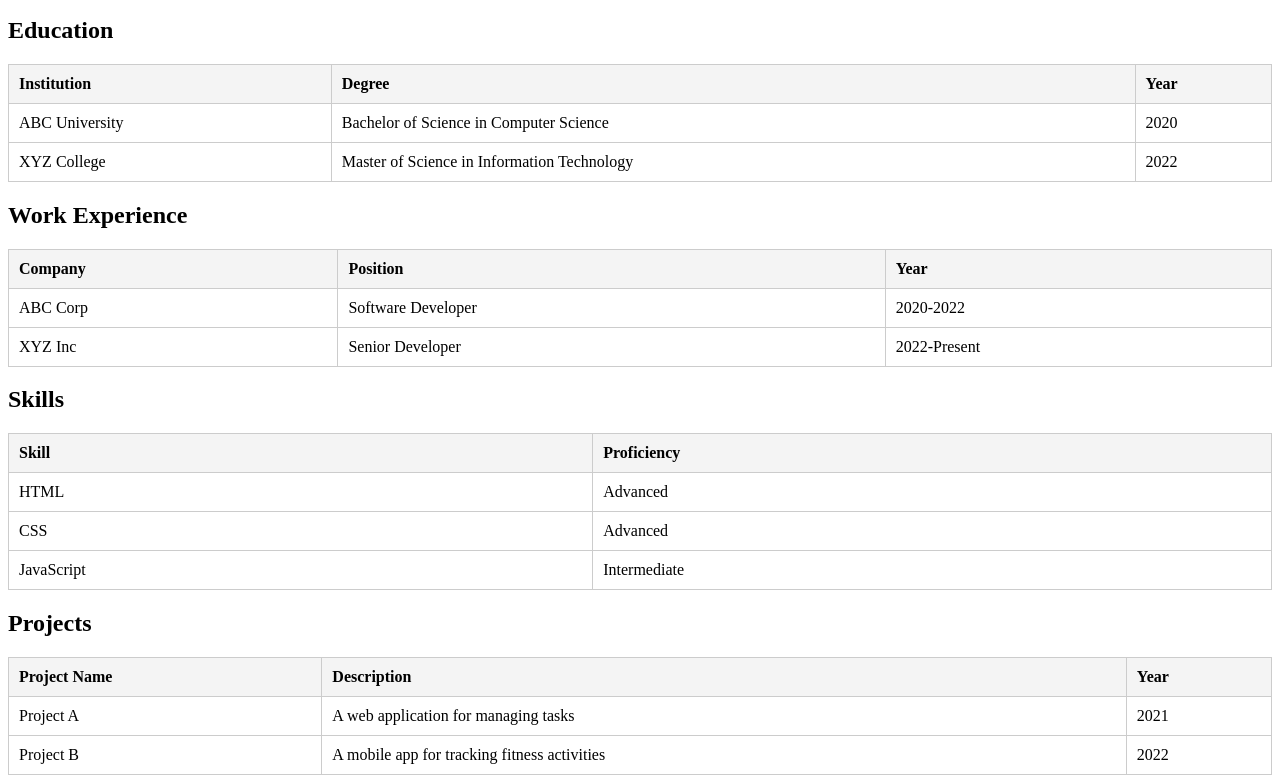
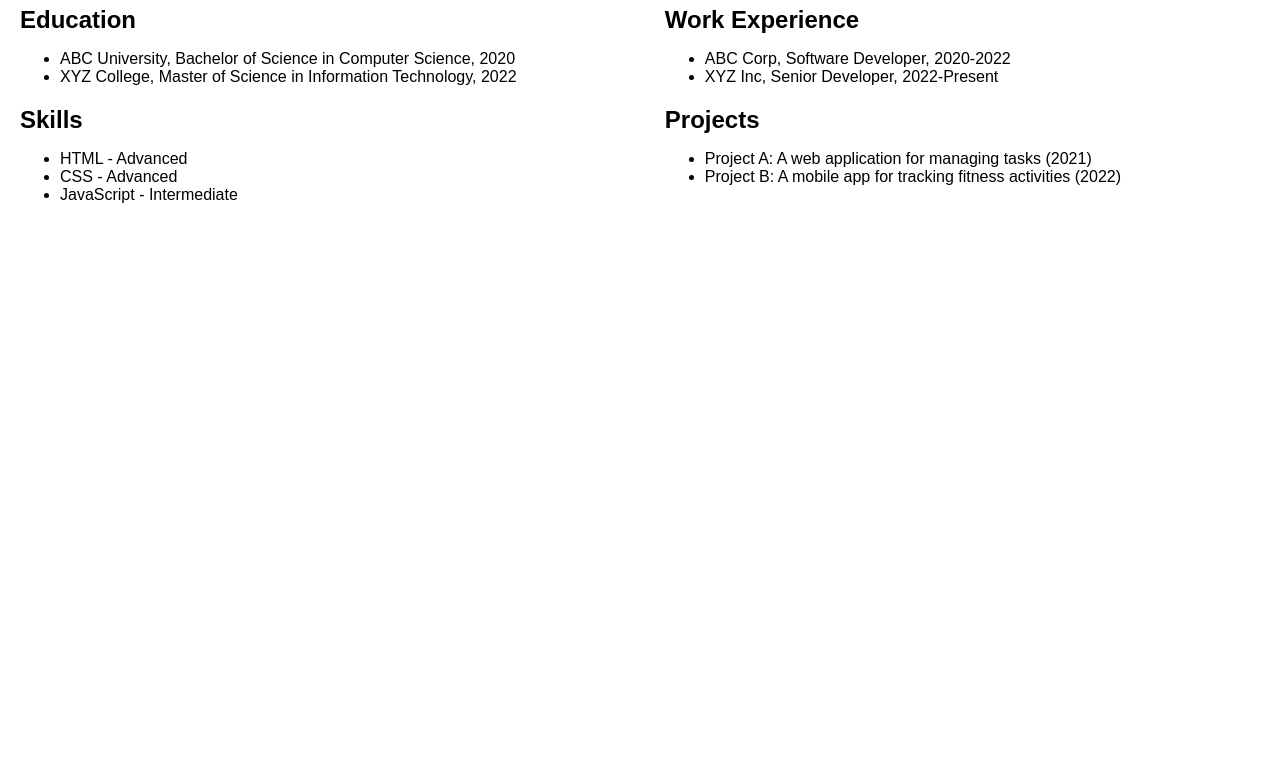
Before and after one commit to mudunuri-lakshmi-harika/mudunuri-lakshmi-harika.github.io, a plain HTML site: page resume1.html in a window 1280 px wide. Shown: the part 101-884 px from the top of the page. After the commit the page ends 800 px from the top, so only its background shows below. Drawn offline with Linux system fonts and the light colour scheme.

Commit message:
resume1.html

```diff
--- a/resume1.html
+++ b/resume1.html
@@ -3,19 +3,26 @@
 <head>
     <meta charset="UTF-8">
     <meta name="viewport" content="width=device-width, initial-scale=1.0">
-    <title>Resume Example</title>
+    <title>Side-by-Side Resume Example</title>
     <style>
-        table {
-            width: 100%;
-            border-collapse: collapse;
+        body {
+            font-family: Arial, sans-serif;
+            margin: 0;
+            padding: 20px;
         }
-        th, td {
-            padding: 10px;
-            border: 1px solid #ccc;
-            text-align: left;
+        .container {
+            display: flex;
+            justify-content: space-between;
         }
-        th {
-            background-color: #f4f4f4;
+        .left, .right {
+            width: 48%;
+            box-sizing: border-box;
+        }
+        h1, h2 {
+            margin: 0 0 10px;
+        }
+        .section {
+            margin-bottom: 20px;
         }
     </style>
 </head>
@@ -23,81 +30,40 @@
     <h1>Your Name</h1>
     <p>Email: your.email@example.com | Phone: +91-12345-67890</p>
 
-    <h2>Education</h2>
-    <table>
-        <tr>
-            <th>Institution</th>
-            <th>Degree</th>
-            <th>Year</th>
-        </tr>
-        <tr>
-            <td>ABC University</td>
-            <td>Bachelor of Science in Computer Science</td>
-            <td>2020</td>
-        </tr>
-        <tr>
-            <td>XYZ College</td>
-            <td>Master of Science in Information Technology</td>
-            <td>2022</td>
-        </tr>
-    </table>
-
-    <h2>Work Experience</h2>
-    <table>
-        <tr>
-            <th>Company</th>
-            <th>Position</th>
-            <th>Year</th>
-        </tr>
-        <tr>
-            <td>ABC Corp</td>
-            <td>Software Developer</td>
-            <td>2020-2022</td>
-        </tr>
-        <tr>
-            <td>XYZ Inc</td>
-            <td>Senior Developer</td>
-            <td>2022-Present</td>
-        </tr>
-    </table>
-
-    <h2>Skills</h2>
-    <table>
-        <tr>
-            <th>Skill</th>
-            <th>Proficiency</th>
-        </tr>
-        <tr>
-            <td>HTML</td>
-            <td>Advanced</td>
-        </tr>
-        <tr>
-            <td>CSS</td>
-            <td>Advanced</td>
-        </tr>
-        <tr>
-            <td>JavaScript</td>
-            <td>Intermediate</td>
-        </tr>
-    </table>
-
-    <h2>Projects</h2>
-    <table>
-        <tr>
-            <th>Project Name</th>
-            <th>Description</th>
-            <th>Year</th>
-        </tr>
-        <tr>
-            <td>Project A</td>
-            <td>A web application for managing tasks</td>
-            <td>2021</td>
-        </tr>
-        <tr>
-            <td>Project B</td>
-            <td>A mobile app for tracking fitness activities</td>
-            <td>2022</td>
-        </tr>
-    </table>
+    <div class="container">
+        <div class="left">
+            <div class="section">
+                <h2>Education</h2>
+                <ul>
+                    <li>ABC University, Bachelor of Science in Computer Science, 2020</li>
+                    <li>XYZ College, Master of Science in Information Technology, 2022</li>
+                </ul>
+            </div>
+            <div class="section">
+                <h2>Skills</h2>
+                <ul>
+                    <li>HTML - Advanced</li>
+                    <li>CSS - Advanced</li>
+                    <li>JavaScript - Intermediate</li>
+                </ul>
+            </div>
+        </div>
+        <div class="right">
+            <div class="section">
+                <h2>Work Experience</h2>
+                <ul>
+                    <li>ABC Corp, Software Developer, 2020-2022</li>
+                    <li>XYZ Inc, Senior Developer, 2022-Present</li>
+                </ul>
+            </div>
+            <div class="section">
+                <h2>Projects</h2>
+                <ul>
+                    <li>Project A: A web application for managing tasks (2021)</li>
+                    <li>Project B: A mobile app for tracking fitness activities (2022)</li>
+                </ul>
+            </div>
+        </div>
+    </div>
 </body>
 </html>
```
